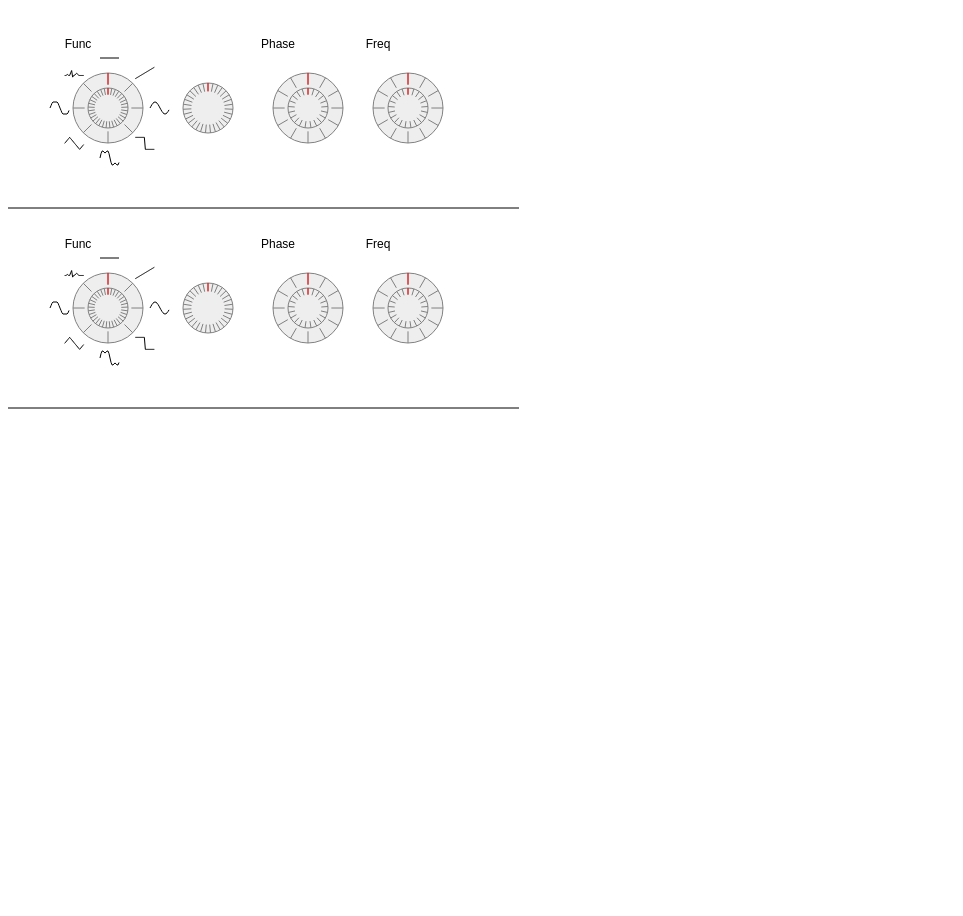
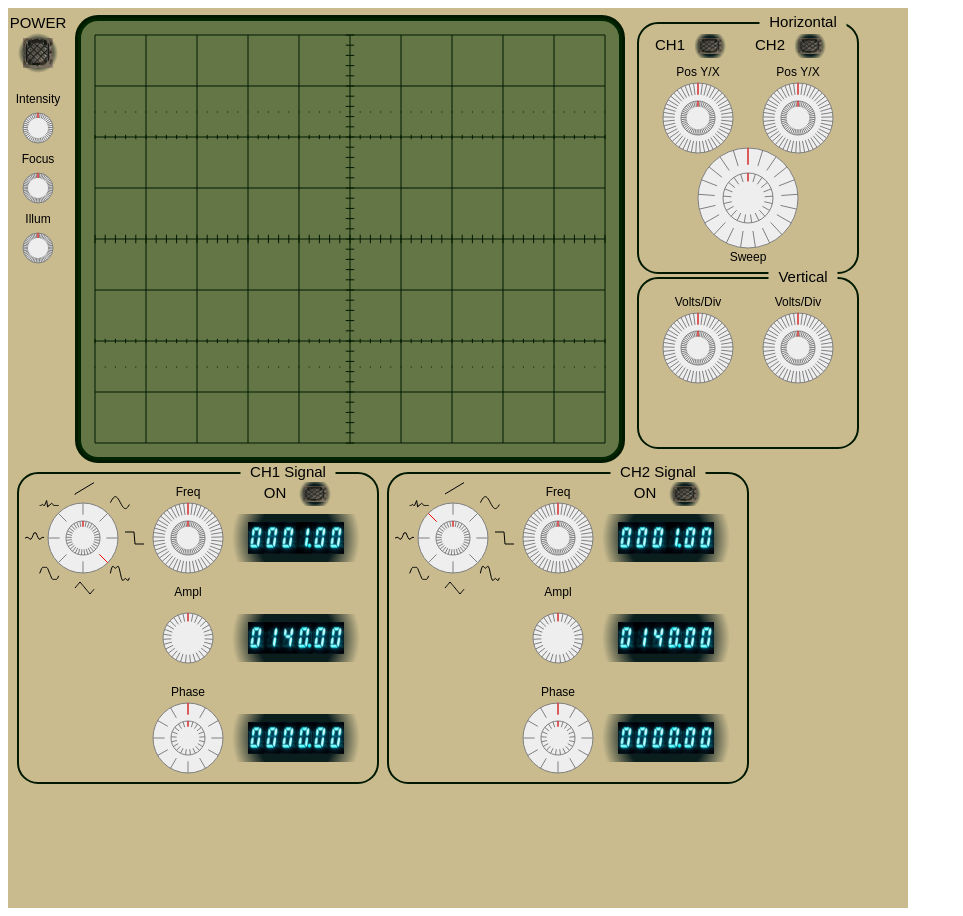
Before and after one commit to csurgay/scopetester, a plain HTML site: page index.html in a window 1280 px wide. Shown: the whole page, without its empty margins (0-963 px from the left). Drawn offline with Linux system fonts and the light colour scheme.

Commit message:
Stable version with on buttons

```diff
--- a/buffer.js
+++ b/buffer.js
@@ -1,7 +1,7 @@
 var bufgen=[];
 var ch1=new Array(512), ch2=new Array(512);
 var ch=[ch1,ch2];
-var order, ampl, freq;
+var order, ampl, freq, ampls=[0,0], freqs=[0,0], freqs_=[0,0], phases=[0,0];
 
 class BufferGenerator {
     constructor(pName,pFunction) {
@@ -11,34 +11,44 @@ class BufferGenerator {
 }
 
 function initBufgen() {
-    bufgen.push(new BufferGenerator("GND",f_gnd));
+//    bufgen.push(new BufferGenerator("GND",f_gnd));
     bufgen.push(new BufferGenerator("Ramp",f_ramp));
     bufgen.push(new BufferGenerator("Sine",f_sine));
     bufgen.push(new BufferGenerator("Square",f_square_ideal));
     bufgen.push(new BufferGenerator("Square7",f_square_harmonic));
     bufgen.push(new BufferGenerator("Triangle",f_triangle_ideal));
     bufgen.push(new BufferGenerator("Trapezoid",f_trapezoid));
+    bufgen.push(new BufferGenerator("Sinc",f_sinc));
     bufgen.push(new BufferGenerator("ECG",f_ecg));
 //    bufgen.push(new BufferGenerator("Sawtooth",f_sawtooth));
 //    bufgen.push(new BufferGenerator("Triangle7",f_triangle_harmonic));
 }
 
+var sqrt=1.07177347; // ^10=2
+sqrt=1.0293022366; // ^24=2
+
 function initChannels() {
     for (var i=0; i<2; i++) {
-        ampl=k_ampl[i].value; if (ampl>k_ampl[i].ticks/2) ampl-=k_ampl[i].ticks; ampl=140+ampl*10;
-        freq=k_freq[i].k.value*10+k_freq[i].k_.value;
-        order=k_func[i].k_.value;
+        ampls[i]=k_ampl[i].value; if (ampls[i]>k_ampl[i].ticks/2) ampls[i]-=k_ampl[i].ticks; ampls[i]=140+ampls[i]*10;
+        freqs[i]=k_freq[i].k.value; if (freqs[i]>k_freq[i].k.ticks/2) freqs[i]-=k_freq[i].k.ticks;
+        freqs_[i]=k_freq[i].k_.value; if (freqs_[i]>k_freq[i].k_.ticks/2) freqs_[i]-=k_freq[i].k_.ticks;
+        freqs[i]=Math.pow(sqrt,10*freqs[i]+freqs_[i]);
         var offset=Math.floor(512.0*k_phase[i].k.value/k_phase[i].k.ticks);
         var off_=k_phase[i].k_.value; if (off_>10) off_-=21;
         var offset_=Math.floor(512.0/k_phase[i].k.ticks*off_/k_phase[i].k_.ticks);
-//        console.log(k_phase[i].k.value+' '+offset+offset_);
+        phases[i]=offset+offset_; if (phases[i]<0) phases[i]+=512;
+    }
+    for (var i=0; i<2; i++) {
+        ampl=ampls[i];
+        freq=freqs[i];
+        order=k_func[i].k_.value;
         for (var x=0; x<512; x++) {
-            var phaseX=x+offset+offset_;
+            var phaseX=x+phases[i];
             if (phaseX>=512) phaseX-=512;
             if (phaseX<0) phaseX+=512;
-            ch[i][phaseX]=bufgen[k_func[i].k.value].f(x);
+//            ch[i][phaseX]=bufgen[k_func[i].k.value].f(freq*(x-256));
+            ch[i][phaseX]=bufgen[k_func[i].k.value].f(freq*x);
         }
-//        console.log("Ch["+i+"] Min: "+Math.min(...ch[i])+' Max: '+Math.max(...ch[i]));
     }
 }
 
@@ -51,8 +61,16 @@ function f_sine(x) {
     var angle_rad = 1.0 * x * Math.PI / 256;
     return ampl*Math.sin((1+o/16)*angle_rad);
 }
+function f_sinc(x) {
+    x-=256;
+//    if (x==0) return (1+o/16)*ampl;
+    var o=order; if (o>16) o-=33;
+    var angle_rad = 1.0 * x * Math.PI / 256;
+    return ampl*Math.sin((1+o/16)*Math.PI*angle_rad)/(Math.PI*angle_rad);
+}
 function f_square_ideal(x) {
     var o=order; if (o>16) o-=33;
+    x = x % 512;
     if (x<256+256*o/16) return ampl; else return -ampl;
 }
 function f_square_harmonic(x) {
@@ -69,9 +87,10 @@ function f_square_harmonic(x) {
 }
 function f_triangle_ideal(x) {
     var o=order; if (o>16) o-=33;
+    x = x % 512;
     if (x<128+128*o/16) return ampl*x/(128+128*o/16);
-    else if (x<512-128-128*o/16) return ampl-16/(16-o)*(x-(128+128*o/16));
-    else return ampl*(x-512+128+128*o/16)/(128+128*o/16)-ampl;
+    else if (x<512-(128+128*o/16)) return ampl*(256-x)/(256-(128+128*o/16));
+else return ampl*(x-(512-(128+128*o/16)))/(128+128*o/16)-ampl;
 }
 function f_triangle_harmonic(x) {
     var angle_rad = 1.0 * x * Math.PI / 256;
@@ -80,27 +99,30 @@ function f_triangle_harmonic(x) {
 }
 function f_trapezoid(x) {
     var o=order; if (o>16) o-=33;
+    x = x % 512;
     if (x<64+64*o/16) return ampl*x/(64+64*o/16);
-    else if (x<192-64*o/16) return ampl;
-    else if (x<320+64*o/16) return ampl-32/(16+o)*(x-(192-64*o/16));
+    else if (x<256-(64+64*o/16)) return ampl;
+    else if (x<256+(64+64*o/16)) return ampl*(256-x)/(64+64*o/16);
     else if (x<448-64*o/16) return -ampl;
     else return 2*ampl*(x-512+128+128*o/16)/(128+128*o/16)-2*ampl;
 }
 function f_ramp(x) {
     var h=512*(33-order)/33;
+    x = x % 512;
     var ret=-ampl+2*ampl*x/h;
     if (ret>ampl) ret=-ampl;
     return ret;
 }
 function f_sawtooth(x) {
     var h=512*(33-order)/33;
+    x = x % 512;
     var ret=ampl-2*ampl*x/h;
     if (ret<-ampl) ret=ampl;
     return ret;
 }
 function f_ecg(x) {
-//    if (x<256) x=2*x; else x=(x-256)*2;
     var o=order; if (o>16) o-=33; o=-o; var oo=o/4;
+    x = x % 512;
     var y;
     var H=140.0*ampl/127;
     var P0=-60, P1=30-o, P2=80+2*o, P3=20, P=H/(8.0+o/4);
--- a/knob.js
+++ b/knob.js
@@ -1,4 +1,4 @@
-class Object {
+class pObject {
     constructor(pX,pY,pW,pH) {
         this.x=pX;
         this.y=pY;
@@ -7,6 +7,8 @@ class Object {
         return this;
     }
     turn(event) {
+    }
+    click(event) {
     }
     hit(event) {
         var pX=event.clientX-canvas.getBoundingClientRect().left;
@@ -19,7 +21,7 @@ class Object {
     }
 }
 
-class Icon extends Object {
+class Icon extends pObject {
     constructor(pX,pY,pFunc) {
         var ret=super(pX,pY,20,20);
         this.f=pFunc;
@@ -36,27 +38,42 @@ class Icon extends Object {
     }
 }
 
-class Label extends Object {
-    constructor(pX,pY,pS) {
-        var ret=super(pX,pY,20,20);
+class Label extends pObject {
+    constructor(pX,pY,pS,pSize) {
+        var ret=super(pX,pY,getTextWidth(pS,pSize),pSize+1);
         this.s=pS;
+        this.size=pSize;
+        ui.push(this);
     }
     draw(ctx) {
         ctx.beginPath();
+        ctx.fillStyle=bgcolor;
+        ctx.fillRect(this.x-this.w/2-10,this.y-this.h,this.w+20,this.h+4);
+//        ctx.rect(this.x-this.w/2-10,this.y-this.h,this.w+20,this.h+4);
+        ctx.fill();
+        ctx.stroke();
+        ctx.beginPath();
         ctx.fillStyle="black";
-        ctx.font = '12px Arial';
+        ctx.font = this.size+'px Arial';
         ctx.textAlign = 'center';
         ctx.fillText(this.s,this.x,this.y)
         ctx.stroke();
     }
 }
 
-class Knob extends Object {
-    constructor(pX,pY,pR,pTicks,pValue) {
+function getTextWidth(pS,pSize) {
+    ctx.font = pSize+'px Arial';
+    return Math.floor(ctx.measureText(pS).width);
+}
+
+class Knob extends pObject {
+    constructor(pX,pY,pR,pTicks,pValue,pLabel,lpos) {
         var ret=super(pX-pR,pY-pR,2*pR,2*pR);
         this.r=pR;
         this.ticks=pTicks;
         this.value=pValue;
+        this.l=pLabel;
+        new Label(pX,pY+[0,-25,63,-42][lpos],pLabel,12);
         ui.push(this);
         return ret;
     }
@@ -87,14 +104,11 @@ class Knob extends Object {
         }
 }
 
-class DoubleKnob extends Object {
-    constructor(pX,pY,pTicks,pTicks_,pLabel) {
-        var ret=super(pX-35,pY-35,2*35,2*35);
-        this.r=35;
-        this.r_=20;
-        ui.push(new Label(pX-30,pY-60,pLabel));
-        this.k=new Knob(pX,pY,this.r,pTicks,0);
-        this.k_=new Knob(pX,pY,this.r_,pTicks_,0);
+class DoubleKnob extends pObject {
+    constructor(pX,pY,pTicks,pTicks_,pLabel,lpos,pR,pR_) {
+        var ret=super(pX-pR,pY-pR,2*pR,2*pR);
+        this.k=new Knob(pX,pY,pR,pTicks,0,pLabel,lpos);
+        this.k_=new Knob(pX,pY,pR_,pTicks_,0,"",0);
         return ret;
     }
     turn(event) {
@@ -103,9 +117,17 @@ class DoubleKnob extends Object {
     }
 }
 
+class TimeKnob extends DoubleKnob {
+    constructor(pX,pY) {
+        var ret=super(pX,pY,21,21,"Sweep",2,50,25);
+        return ret;
+    }
+}
+
 class FuncKnob extends DoubleKnob {
-    constructor(pX,pY) {
-        var ret=super(pX,pY,bufgen.length,33,"Func");
+    constructor(pX,pY,pValue) {
+        var ret=super(pX,pY,bufgen.length,33,"",0,35,17);
+        this.k.value=pValue;
         this.iconCircle(ui,pX-8,pY,50,bufgen);
         return ret;
     }
@@ -115,3 +137,50 @@ class FuncKnob extends DoubleKnob {
             ui.push(new Icon(x+r*Math.sin(2*Math.PI*i/n),y-r*Math.cos(2*Math.PI*i/n),bufgen[i].f));
     }
 }
+
+class Frame extends pObject {
+    constructor(pX,pY,pW,pH,pLabel,pPos) {
+        super(pX,pY,pW,pH);
+        var x=pX+pW/2; if (pPos==1) x=pX+3*pW/4;
+        ui.push(this);
+        new Label(x,pY+4,pLabel,15);
+    }
+    draw(ctx) {
+        ctx.save();
+        ctx.beginPath();
+        ctx.lineWidth=2;
+        ctx.strokeStyle = "rgb(0, 25, 0)";
+        ctx.roundRect(this.x, this.y, this.w, this.h, 20);
+        ctx.stroke();
+        ctx.restore();
+    }
+}
+class button extends pObject {
+    constructor(pX,pY,pW,pH,pLabel,pType) {
+        super(pX,pY,pW,pH);
+        this.state=0;
+        this.type=pType;
+        ui.push(this);
+        new Label(pX+[0,15,0,0,-28][pType],pY+[0,-10,0,0,12][pType],pLabel,15);
+    }
+    click(event) {
+        this.state=1-this.state;
+    }
+    draw(ctx) {
+        ctx.save();
+        ctx.beginPath();
+        var grd = ctx.createRadialGradient(this.x+this.w/2,this.y+this.h/2,
+            2*this.w/5, this.x+this.w/2,this.y+this.h/2,
+            2*this.w/3);
+        grd.addColorStop(0, "rgb(10,30,30)");
+        grd.addColorStop(1, bgcolor);
+        ctx.fillStyle = grd;
+        if (this.type==1)
+            ctx.fillRect(this.x-dVfd,this.y-dVfd/2,this.w+2*dVfd,this.h+dVfd);
+        else if (this.type==4)
+            ctx.fillRect(this.x-dVfd,this.y-dVfd/4,this.w+2*dVfd,this.h+dVfd/2);
+        ctx.fill();
+        var img=led_off; if (this.state==1) img=led_on;
+        ctx.drawImage(img,0,0,225,216,this.x,this.y,this.w,this.h);
+    }
+}
--- a/mouse.js
+++ b/mouse.js
@@ -2,6 +2,9 @@ function mouseInit(canvas) {
     canvas.addEventListener('wheel', function(event) {
         mouseWheel(event);
         event.preventDefault();
+    }, false);
+    canvas.addEventListener('click', function(event) {
+        mouseClick(event);
     }, false);
 }
 
@@ -15,3 +18,14 @@ function mouseWheel(event) {
     initChannels();
     draw();
 }
+
+function mouseClick(event) {
+    for (var i=ui.length-1; i>=0; i--) {
+        if (ui[i].hit(event)) {
+            ui[i].click(event);
+            break;
+        }
+    }
+    initChannels();
+    draw();
+}
--- /dev/null
+++ b/scope.js
@@ -0,0 +1,105 @@
+var b_chon, k_time;
+class Scope extends pObject {
+    constructor(pX,pY,pD,pDD) {
+        super(pX,pY,10*pD+2*pDD,8*pD+2*pDD);
+        this.d=pD;
+        this.dd=pDD;
+        ui.push(this);
+        new Frame(630,15,220,250,"Horizontal",1);
+        new Frame(630,270,220,170,"Vertical",1);
+        b_chon=[new button(690,30,24,16,"CH1",4),
+            new button(790,30,24,16,"CH2",4)];
+        this.ch=[new ScopeChannel(690,110), new ScopeChannel(790,110)];
+        k_time=new TimeKnob(740,190);
+    }
+    draw(ctx) {
+        // draw screen
+        ctx.beginPath();
+        ctx.strokeStyle = "rgb(0, 25, 0)";
+        ctx.lineWidth=6;
+        ctx.fillStyle = "rgba(0, 50, 0, .5)";
+        ctx.roundRect(this.x, this.y, this.w, this.h, 20);
+        ctx.stroke();
+        ctx.fill();
+        ctx.beginPath();
+        ctx.lineWidth=1;
+        // draw grid
+        var illum=k_illum.value;
+        if (illum>0)
+            ctx.strokeStyle = "rgb("+(128+illum*3)+", "+(128+illum*3)+", "+(128+illum*3)+")";
+        var d=this.d;
+        var dd=this.dd;
+        for (var i=dd; i<=this.w-dd+1; i+=d) {
+            ctx.moveTo(this.x+i,this.y+dd);
+            ctx.lineTo(this.x+i,this.y+this.h-dd);
+        }
+        for (var i=dd; i<=this.h-dd+1; i+=d) {
+            ctx.moveTo(this.x+dd,this.y+i);
+            ctx.lineTo(this.x+this.w-dd,this.y+i);
+        }
+        // draw hair
+        for (var i=dd; i<=this.w-dd+1; i+=d/5) {
+            ctx.moveTo(this.x+i,this.y+this.h/2-dd/4);
+            ctx.lineTo(this.x+i,this.y+this.h/2+dd/4);
+        }
+        for (var i=dd; i<=this.h-dd+1; i+=d/5) {
+            ctx.moveTo(this.x+this.w/2-dd/4,this.y+i);
+            ctx.lineTo(this.x+this.w/2+dd/4,this.y+i);
+        }
+        for (var i=dd; i<=this.w-dd+1; i+=d/5) {
+            ctx.moveTo(this.x+i,this.y+dd+2*d-dd/8);
+            ctx.lineTo(this.x+i,this.y+dd+2*d+dd/8);
+        }
+        for (var i=dd; i<=this.w-dd+1; i+=d/5) {
+            ctx.moveTo(this.x+i,this.y+dd+6*d-dd/8);
+            ctx.lineTo(this.x+i,this.y+dd+6*d+dd/8);
+        }
+        // draw dots
+        for (var i=dd; i<=this.w-dd+1; i+=d/5) {
+            ctx.moveTo(this.x+i,this.y+dd+6*d+d/2);
+            ctx.lineTo(this.x+i,this.y+dd+6*d+d/2+1);
+        }
+        for (var i=dd; i<=this.w-dd+1; i+=d/5) {
+            ctx.moveTo(this.x+i,this.y+dd+d+d/2);
+            ctx.lineTo(this.x+i,this.y+dd+d+d/2+1);
+        }
+        ctx.stroke();
+        // draw beams
+        var int=k_intensity.value; if (int>k_intensity.ticks/2) int-=k_intensity.ticks;
+        var blur=k_focus.value; if (blur>k_focus.ticks/2) blur-=k_focus.ticks;
+        ctx.save();
+        ctx.roundRect(this.x+3, this.y+3, this.w-6, this.h-6, 20);
+        ctx.clip();
+        ctx.beginPath();
+        for (var c=0; c<2; c++) if (b_power.state==1) {
+            var py=this.ch[c].k_pos.k.value; if (py>24) py-=49;
+            var px=this.ch[c].k_pos.k_.value; if (px>24) px-=49;
+            py=this.y+dd+(3+c*2)*d+py*10;
+            px=this.x+dd+px*10;
+            var l=this.ch[c].k_level.k.value; if (l>24) l-=49;
+            var l_=this.ch[c].k_level.k_.value; if (l_>24) l_-=49;
+            ctx.strokeStyle="rgb(0,"+(213+2*int)+",0)";
+            ctx.lineWidth=3+int/7;
+            ctx.filter="blur("+Math.abs(blur/5)+"px)";
+            if (b_ch[c].state==1)
+                ctx.moveTo(px,py-Math.pow(1.01,l*20+l_)*ch[c][0]/2);
+            else
+                ctx.moveTo(px,py-0*ch[c][0]/2);
+            for (var i=0; i<ch[c].length; i++) {
+                if (b_ch[c].state==1)
+                    ctx.lineTo(px+i,py-Math.pow(1.01,l*20+l_)*ch[c][i]/2);
+                else
+                    ctx.lineTo(px+i,py-0*ch[c][i]/2);
+            }
+        }
+        ctx.stroke();
+        ctx.restore();
+        ctx.lineWidth=1;
+    }
+}
+class ScopeChannel {
+    constructor(pX,pY) {
+        this.k_pos=new DoubleKnob(pX,pY,49,49,"Pos Y/X",3,35,17);
+        this.k_level=new DoubleKnob(pX,pY+230,49,49,"Volts/Div",3,35,17);
+    }
+}
--- a/scopetester.js
+++ b/scopetester.js
@@ -1,7 +1,10 @@
 // ScopeTester - Peter Csurgay 2022
-var canvas, ctx, vfd;
+var canvas, ctx, scope, no_images_to_load, vfd, led_on, led_off;
+//const bgcolor="rgba(230, 219, 172, 0.75)";
+const bgcolor="rgb(201, 187, 142)";
 var ui=[];
-var k_func, k_freq, k_phase, k_ampl;
+var k_intensity, k_focus, k_illum, k_func, k_freq, k_phase, k_ampl;
+var b_power, b_ch;
 
 function init() {
     console.log("ScopeTester - Peter Csurgay 2022");
@@ -9,36 +12,46 @@ function init() {
     ctx = canvas.getContext("2d");
     mouseInit(canvas);
     initBufgen();
-    k_func=[new FuncKnob(100,100),new FuncKnob(100,300)];
-    k_ampl=[new Knob(200,100,25,31,0), new Knob(200,300,25,31,0)];
-    k_phase=[new DoubleKnob(300,100,12,21,"Phase"), new DoubleKnob(300,300,12,21,"Phase")];
-    k_freq=[new DoubleKnob(400,100,12,21,"Freq"), new DoubleKnob(400,300,12,21,"Freq")];
+    var xS=75, yS=530, xD=370; xV=240;
+    var xF=180, yF=yS;
+    var xA=180, yA=yS+100;
+    var xP=180, yP=yS+200;
+    new Frame(xS-65,yS-65,xD-10,310,"CH1 Signal",1);
+    new Frame(xS-65+xD,yS-65,xD-10,310,"CH2 Signal",1);
+    k_func=[new FuncKnob(xS,yS,3),new FuncKnob(xS+xD,yS,7)];
+    k_freq=[new DoubleKnob(xF,yF,49,49,"Freq",3,35,17), new DoubleKnob(xF+xD,yF,49,49,"Freq",3,35,17)];
+    k_ampl=[new Knob(xA,yA,25,31,0,"Ampl",3), new Knob(xA+xD,yA,25,31,0,"Ampl",3)];
+    k_phase=[new DoubleKnob(xP,yP,12,21,"Phase",3,35,17), new DoubleKnob(xP+xD,yP,12,21,"Phase",3,35,17)];
+    new Vfd(xV,yF,6,()=>{return freqs[0];});
+    new Vfd(xV+xD,yF,6,()=>{return freqs[1];});
+    new Vfd(xV,yA,6,()=>{return ampls[0];});
+    new Vfd(xV+xD,yA,6,()=>{return ampls[1];});
+    new Vfd(xV,yP,6,()=>{return 360*phases[0]/512;});
+    new Vfd(xV+xD,yP,6,()=>{return 360*phases[1]/512;});
     initChannels();
-    vfd=new Image(); vfd.src='./images/vfd234567.png';
-    vfd.onload = () => draw();
+    k_intensity=new Knob(30,120,15,41,0,"Intensity",1);
+    k_focus=new Knob(30,180,15,50,0,"Focus",1);
+    k_illum=new Knob(30,240,15,50,0,"Illum",1);
+    scope=new Scope(70,10,51,17);
+    no_images_to_load=3;
+    b_power=new button(15,30,30,30,"POWER",1);
+    b_ch=[new button(xS+xD-150,yS-52,24,16,"ON",4),
+        new button(xS+2*xD-150,yS-52,24,16,"ON",4)];
+    vfd=new Image(); vfd.src='./images/vfd.jpg'; vfd.onload=()=>wait();
+    led_on=new Image(); led_on.src='./images/led_on.jpg'; led_on.onload=()=>wait();
+    led_off=new Image(); led_off.src='./images/led_off.jpg'; led_off.onload=()=>wait();
+}
+
+function wait() {
+    no_images_to_load--;
+    if (no_images_to_load==0) draw();
 }
 
 function draw() {
-    ctx.clearRect(0, 0, canvas.width, canvas.height);
+    ctx.save();
+    ctx.fillStyle=bgcolor;
+    ctx.fillRect(0, 0, canvas.width, canvas.height);
+    ctx.restore();
     for (var i=0; i<ui.length; i++) ui[i].draw(ctx);
-    for (var i=0; i<2; i++) drawChannel(i+1,ch[i]);
-    drawNumber(100,450,""+k_ampl[0].value);
+//    for (var i=0; i<2; i++) drawChannel(i+1,ch[i]);
 }
-
-function drawNumber(pX,pY,s) {
-    console.log(s);
-    for (var i=0; i<s.length; i++) {
-        var x = 0+s[i]; x++; x--;
-        ctx.drawImage(vfd, (x-1)*220,20-1.5*x, 220,320, pX+i*30,pY, 30,60);
-    }
-}
-
-function drawChannel(c,b) {
-    ctx.beginPath();
-    ctx.strokeStyle="black";
-    ctx.moveTo(0,c*200-b[0]/2);
-    for (var i=0; i<b.length; i++) {
-        ctx.lineTo(i,c*200-b[i]/2);
-    }
-    ctx.stroke();
-}
--- /dev/null
+++ b/vfd.js
@@ -0,0 +1,45 @@
+const dVfd=16;
+
+class Vfd extends pObject {
+    constructor(pX,pY,pDigits,pGetValueCallback) {
+        super(pX,pY-dVfd,pDigits*dVfd,2*dVfd);
+        this.digits=pDigits;
+        this.getValue=pGetValueCallback;
+        ui.push(this);
+    }
+    draw(ctx) {
+        var dx=0;
+        var s=""+this.getValue();
+        if (s.indexOf('.')<0 && s.length<4) s+='.00';
+        s=s.substring(0,this.digits);
+        var l=s.length; if (s.indexOf('.')>=0) l--;
+        s="000000000000".substring(0,this.digits-l)+s;
+        l=s.length; if (s.indexOf('.')>=0) l++;
+        ctx.save();
+        ctx.beginPath();
+        var grd = ctx.createRadialGradient(this.x+this.w/2,this.y+this.h/2,
+            2*this.w/5, this.x+this.w/2,this.y+this.h/2,
+            2*this.w/3);
+        grd.addColorStop(0, "rgb(10,30,30)");
+        grd.addColorStop(1, bgcolor);
+        ctx.fillStyle = grd;
+        ctx.fillRect(this.x-dVfd,this.y-dVfd/2,this.w+2*dVfd,this.h+dVfd);
+        ctx.fill();
+        for (var i=0; i<l; i++) {
+            var digit = parseInt(s[i]);
+            var decimal = " ";
+            if (i<s.length-1) if (s[i+1]=='.') { decimal='.'; i++; }
+            drawVfdDigit(ctx,digit,decimal,this.x+(dx++)*dVfd,this.y,dVfd);
+        }
+        ctx.stroke();
+        ctx.restore();
+    }
+}
+
+function drawVfdDigit(ctx,i,dec,pX,pY,pD) {
+    if (dec=='.') {
+        ctx.drawImage(vfd, i*160+80,0, 80,160, pX,pY, dVfd,dVfd*2);
+    } else {
+        ctx.drawImage(vfd, i*160,0, 80,160, pX,pY, dVfd,dVfd*2);
+    }
+}
```
Also changed, not shown: index.html (+2 -0 lines), images/led_off.jpg (added), images/led_on.jpg (added), images/vfd.jpg (added), images/vfd234567.png (deleted), 1 other file.
